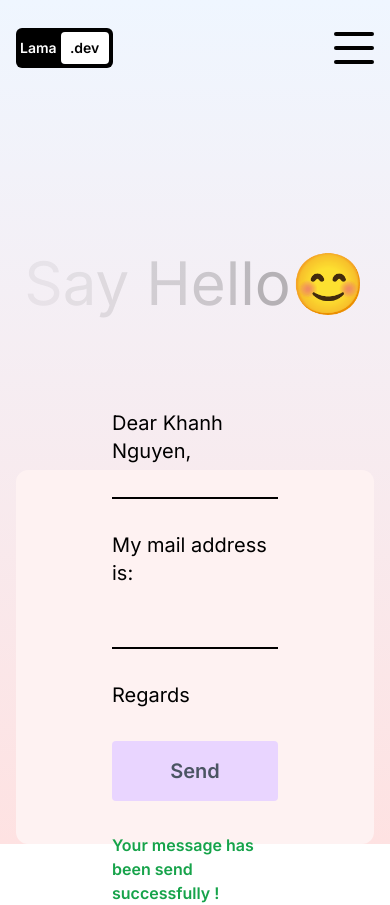
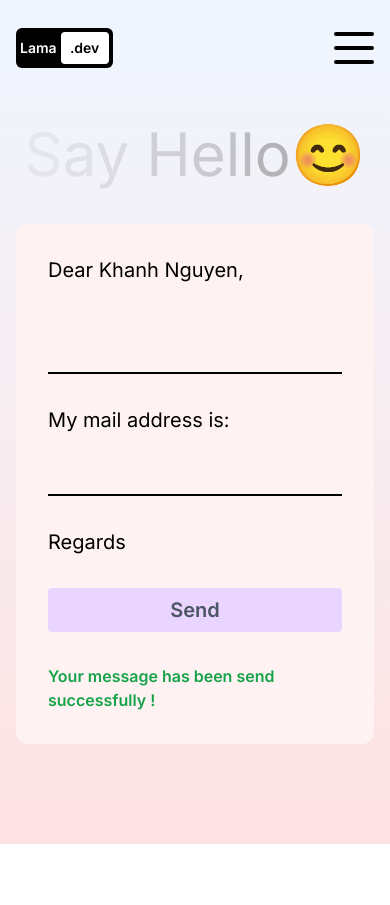
Before and after one commit to Khaanh/NextJS-Animated-Portfolio, a Next.js app: page /contact in a window 390 px wide. After the commit the page ends 844 px from the top, so only its background shows below. Built offline with nearby package versions, Linux system fonts and the light colour scheme.

Commit message:
Fixed: contact page mobile

```diff
--- a/src/app/contact/page.jsx
+++ b/src/app/contact/page.jsx
@@ -26,7 +26,6 @@ const ContactPage = () => {
 			)
 			.then(
 				(result) => {
-					// console.log("SUCCESS!");
 					setSuccess(true);
 					form.current.reset();
 				},
@@ -46,7 +45,7 @@ const ContactPage = () => {
 		>
 			<div className="h-full flex flex-col lg:flex-row px-4 sm:px-8 md:px-12 lg:px-20 xl:px-48">
 				{/* TEXT CONTAINER */}
-				<div className="h-1/2 lg:h-full lg:w-1/2 flex items-center justify-center text-6xl">
+				<div className="text-2xl text-center mt-7 mb-10 md:mt-8 md:mb-16 lg:mb-0 lg:mt-0 lg:h-full lg:w-1/2 flex items-center justify-center text-6xl">
 					<div>
 						{text.split("").map((letter, index) => (
 							<motion.span
@@ -69,22 +68,22 @@ const ContactPage = () => {
 				<form
 					onSubmit={sendEmail}
 					ref={form}
-					className="h-1/2 lg:h-full lg:w-1/2 bg-red-50 rounded-xl text-xl flex flex-col gap-8 justify-center p-24"
+					className=" lg:h-full lg:w-1/2 bg-red-50 rounded-xl text-xl flex flex-col gap-8 justify-center p-8 p-24"
 				>
 					<span>Dear Khanh Nguyen,</span>
 					<textarea
-						rows={6}
 						className="bg-transparent border-b-2 border-b-black outline-none resize-none"
 						name="user_email"
 					/>
-					<span>My mail address is:</span>
+					<label for="email">My mail address is:</label>
 					<input
+						id="email"
 						name="user_email"
 						type="text"
 						className="bg-transparent border-b-2 border-b-black outline-none"
 					/>
 					<span>Regards</span>
-					<button className="bg-purple-200 rounded font-semibold text-gray-600 p-4">
+					<button className="p-2 bg-purple-200 rounded font-semibold text-gray-600 md:p-4">
 						Send
 					</button>
 					{success && (
--- a/src/components/navbar.jsx
+++ b/src/components/navbar.jsx
@@ -138,7 +138,7 @@ const Navbar = () => {
 						variants={listVariants}
 						initial="closed"
 						animate="opened"
-						className="absolute top-0 left-0 w-screen h-screen bg-black text-white flex flex-col items-center justify-center gap-8 text-4xl z-40"
+						className="absolute top-0 left-0 w-screen h-screen bg-black text-white flex flex-col items-center justify-center gap-8 text-4xl z-50"
 					>
 						{links.map((link) => (
 							<motion.div key={link.url} variants={listItemsVariants}>
```
